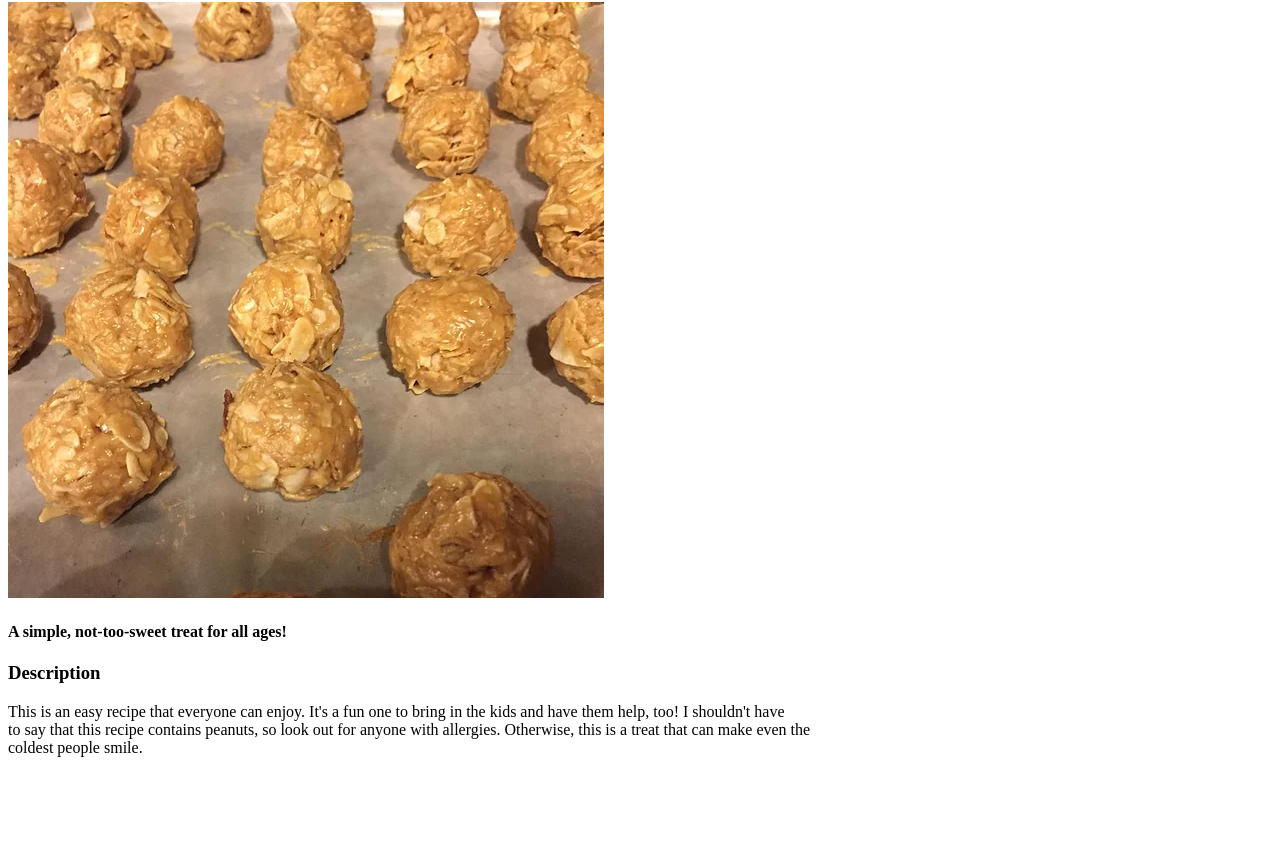
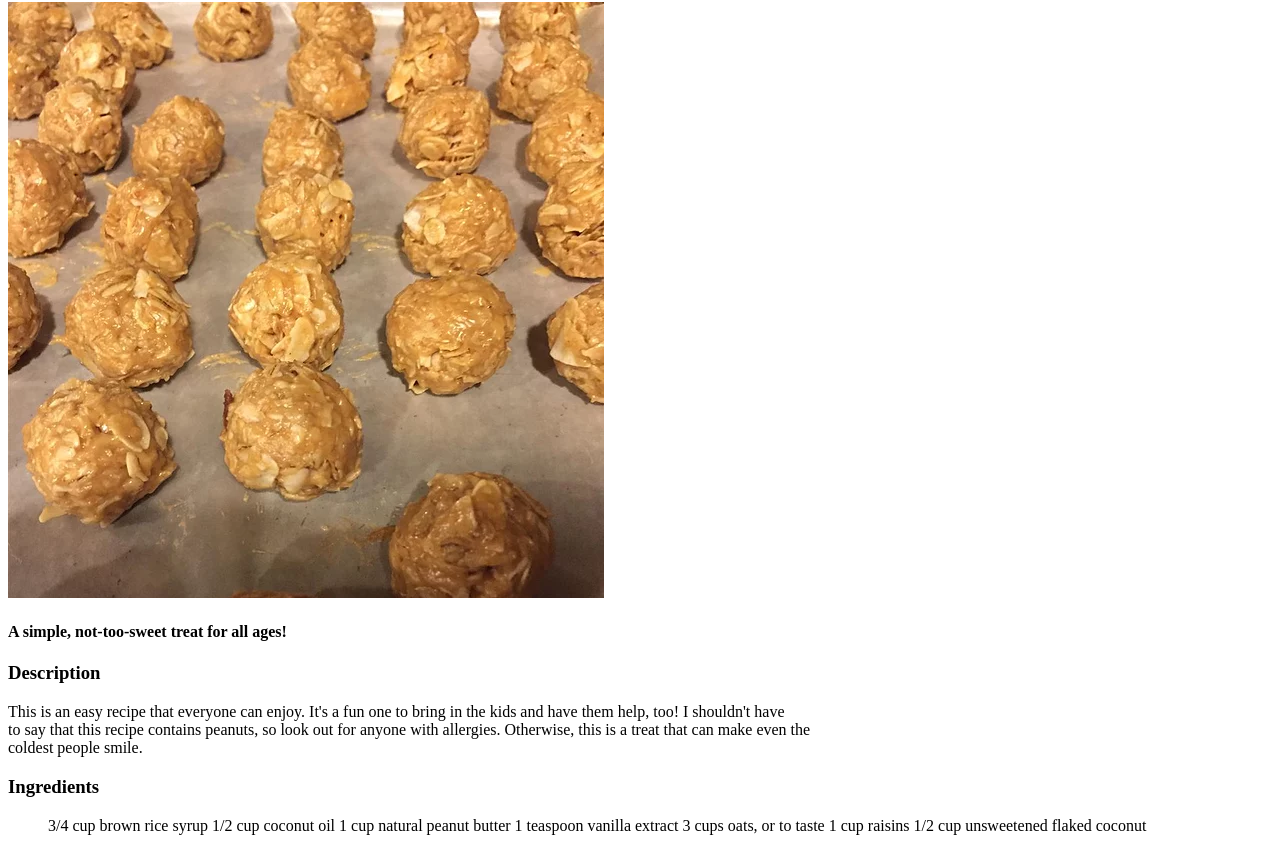
Before and after one commit to sullcart/odin-recipes, a plain HTML site: page recipes/pb-balls.html in a window 1280 px wide. Shown: the part 78-929 px from the top of the page. Before the commit the page ends 851 px from the top, so only its background shows below. Drawn offline with Linux system fonts and the light colour scheme.

Commit message:
added ingredients to pb-balls.html

```diff
--- a/recipes/pb-balls.html
+++ b/recipes/pb-balls.html
@@ -19,5 +19,17 @@
     to say that this recipe contains peanuts, so look out for anyone with allergies. Otherwise, this is a treat that can make even the<br>
     coldest people smile.</p>
 
+    <h3>Ingredients</h3>
+
+    <ul>
+        <il>3/4 cup brown rice syrup</il>
+        <il>1/2 cup coconut oil</il>
+        <il>1 cup natural peanut butter</il>
+        <il>1 teaspoon vanilla extract</il>
+        <il>3 cups oats, or to taste</il>
+        <il>1 cup raisins</il>
+        <il>1/2 cup unsweetened flaked coconut</il>
+    </ul>
+
 </body>
 </html>
```
